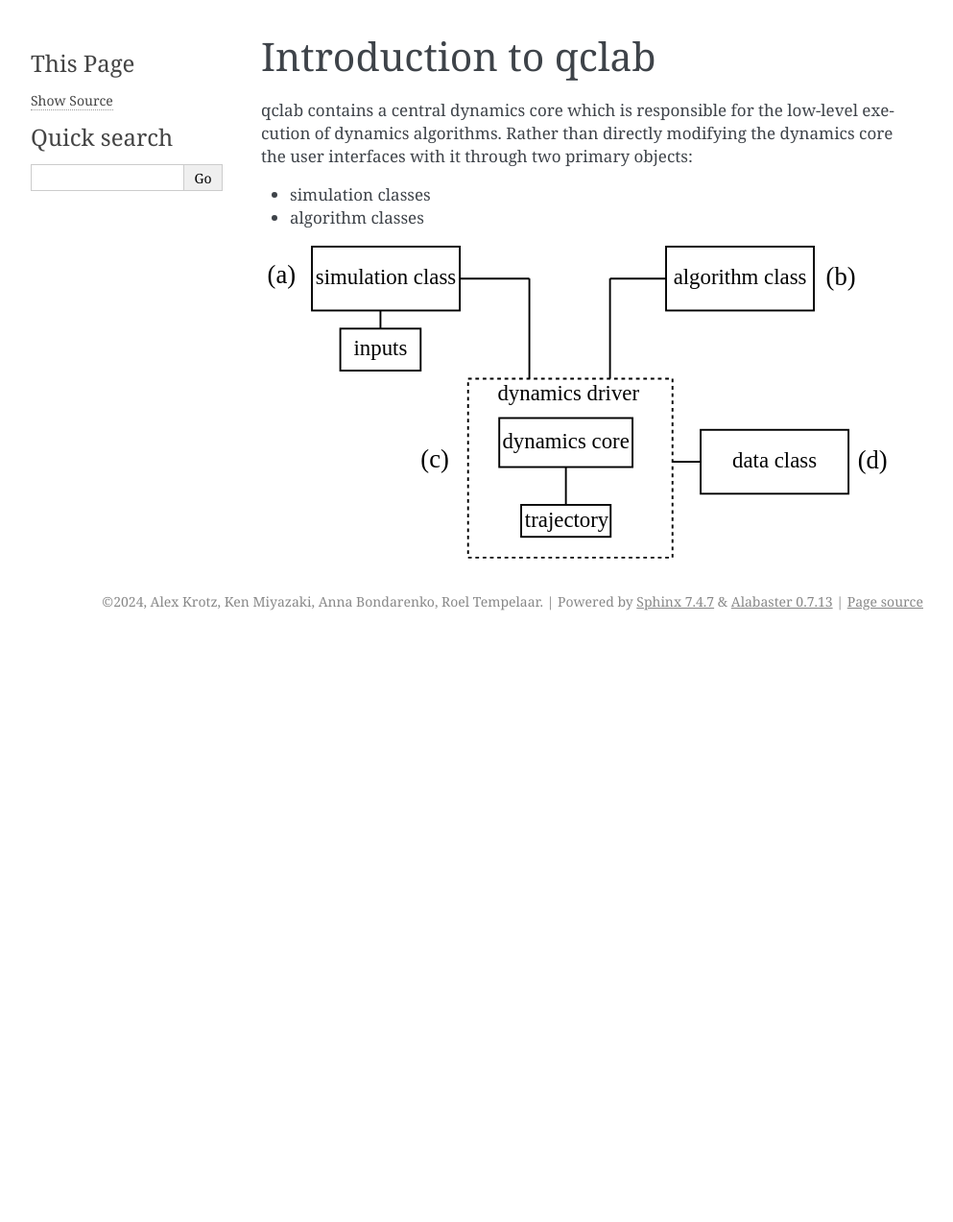
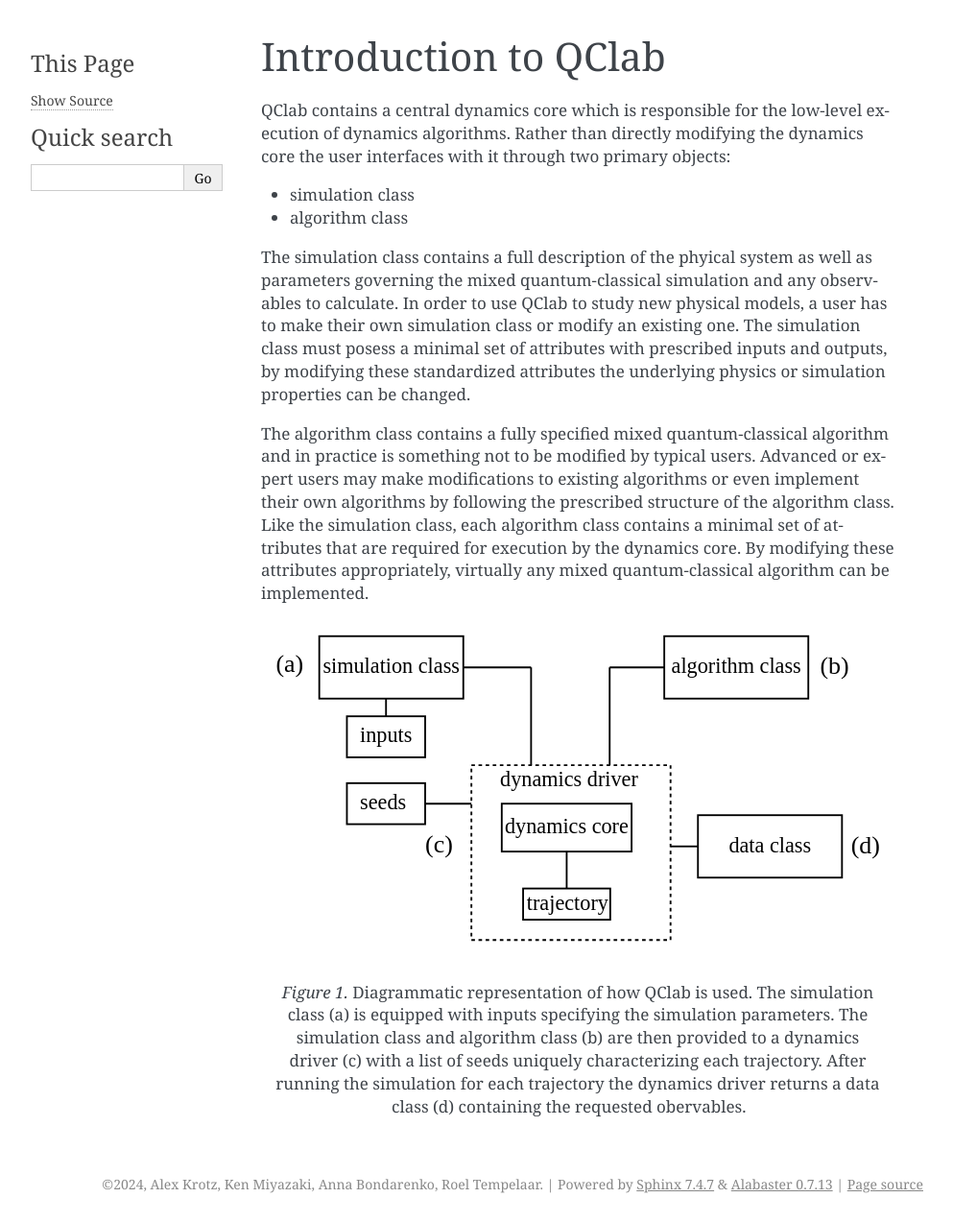
Before and after one commit to tempelaar-team/qclab-dev, a Sphinx documentation site: the page built from docs/introduction.rst, in a window 1280 px wide. Shown: the whole page at 96% size, without its empty margins (148-1141 px from the left). Built offline with Sphinx 7.4.7, drawn with Linux system fonts in a browser that asks for light colours; before the commit the page ends 900 px from its top, so only the background shows below that.

```diff
--- a/docs/introduction.rst
+++ b/docs/introduction.rst
@@ -1,13 +1,30 @@
-Introduction to qclab
+Introduction to QClab
 =====================
 
-qclab contains a central dynamics core which is responsible for the low-level execution of dynamics algorithms.
+QClab contains a central dynamics core which is responsible for the low-level execution of dynamics algorithms.
 Rather than directly modifying the dynamics core the user interfaces with it through two primary objects:
 
-* simulation classes
-* algorithm classes
+* simulation class
+* algorithm class
 
-.. image:: images/code_structure.svg
+The simulation class contains a full description of the phyical system as well as parameters governing the mixed quantum-classical
+simulation and any observables to calculate. In order to use QClab to study new physical models, a user has to make their own simulation
+class or modify an existing one. The simulation class must posess a minimal set of attributes with prescribed inputs and outputs, by modifying these
+standardized attributes the underlying physics or simulation properties can be changed.
+
+The algorithm class contains a fully specified mixed quantum-classical algorithm and in practice is something not to be modified by typical users. Advanced
+or expert users may make modifications to existing algorithms or even implement their own algorithms by following the prescribed structure
+of the algorithm class. Like the simulation class, each algorithm class contains a minimal set of attributes that are required for execution by the dynamics
+core. By modifying these attributes appropriately, virtually any mixed quantum-classical algorithm can be implemented.
+
+
+
+
+.. figure:: images/code_structure.svg
     :alt: A diagram of the code structure
     :width: 100%
     :align: center
+
+    *Figure 1.* Diagrammatic representation of how QClab is used. The simulation class (a) is equipped with inputs specifying the simulation parameters.
+    The simulation class and algorithm class (b) are then provided to a dynamics driver (c) with a list of seeds uniquely characterizing each trajectory.
+    After running the simulation for each trajectory the dynamics driver returns a data class (d) containing the requested obervables.
```
Also changed, not shown: docs/index.rst (+8 -8 lines), docs/images/code_structure.svg.
